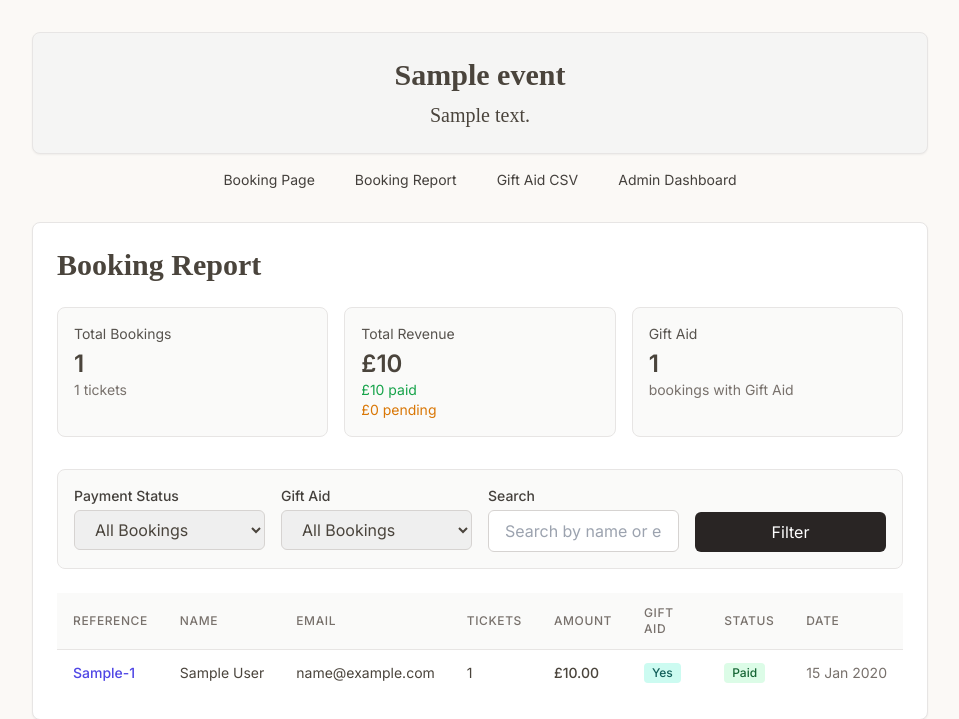
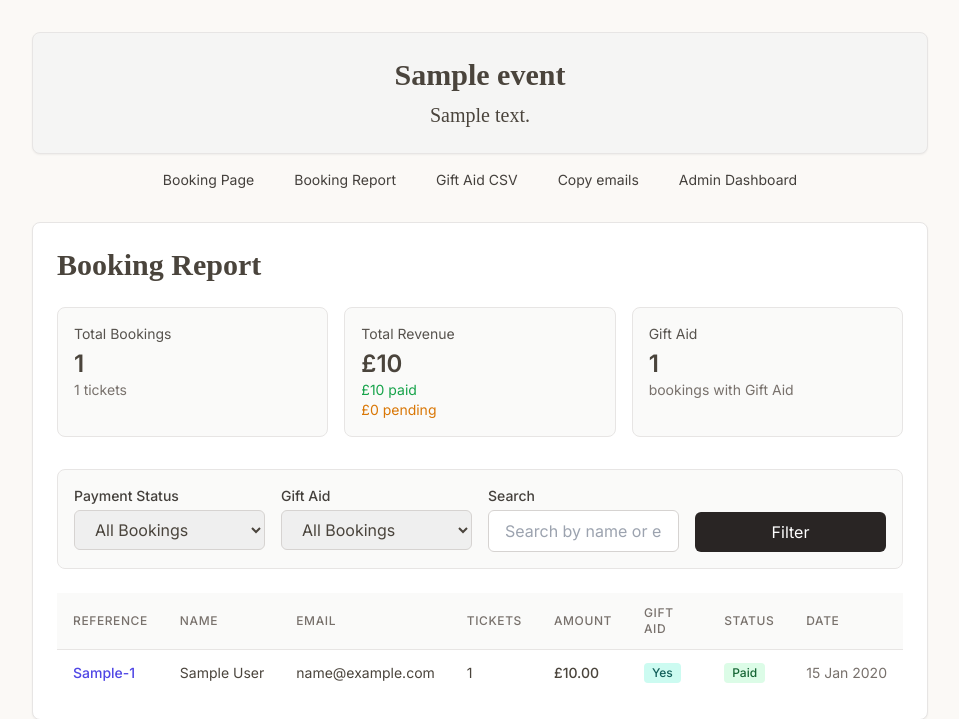
Before and after one commit to tomdyson/trusted-tickets, a Django app: a page that uses tickets/templates/tickets/base.html in a window 1280 px wide. Shown: the top 719 px of the page, without its empty margins (160-1119 px from the left). Run offline with Django 5.2, Linux system fonts and the light colour scheme; a user stored in the database is signed in; tables that the repository leaves empty hold one stand-in row (values such as "Sample post"); some libraries are stand-ins or nearby versions; some web fonts are replaced.

Commit message:
Add copy emails link to report

```diff
--- a/tickets/templates/tickets/base.html
+++ b/tickets/templates/tickets/base.html
@@ -38,6 +38,9 @@
                         {% if event.is_donation_based %}
                         <li><a href="{% url 'gift_aid_export' event.slug %}" class="px-3 py-2 rounded-md hover:bg-stone-200 text-stone-700 hover:text-stone-900">Gift Aid CSV</a></li>
                         {% endif %}
+                        {% if bcc_emails_count %}
+                        <li><a href="#" id="copy-bcc-link" class="px-3 py-2 rounded-md hover:bg-stone-200 text-stone-700 hover:text-stone-900">Copy emails</a></li>
+                        {% endif %}
                         <li><a href="{% url 'admin:index' %}" class="px-3 py-2 rounded-md hover:bg-stone-200 text-stone-700 hover:text-stone-900">Admin Dashboard</a></li>
                     </ul>
                 </nav>
--- a/tickets/templates/tickets/booking_report.html
+++ b/tickets/templates/tickets/booking_report.html
@@ -146,4 +146,69 @@
         {% endif %}
     </div>
 </div>
+
+<script>
+    (function () {
+        const bccList = "{{ bcc_emails|escapejs }}";
+        const link = document.getElementById("copy-bcc-link");
+
+        if (!link) {
+            return;
+        }
+
+        const defaultText = link.textContent || "Copy emails";
+        let resetTimer = null;
+
+        const setStatus = (message, isError) => {
+            link.textContent = message;
+            link.className = isError
+                ? "px-3 py-2 rounded-md bg-rose-100 text-rose-700"
+                : "px-3 py-2 rounded-md bg-emerald-100 text-emerald-700";
+            if (resetTimer) {
+                window.clearTimeout(resetTimer);
+            }
+            resetTimer = window.setTimeout(() => {
+                link.textContent = defaultText;
+                link.className = "px-3 py-2 rounded-md hover:bg-stone-200 text-stone-700 hover:text-stone-900";
+            }, 2000);
+        };
+
+        const copyFallback = () => {
+            const textarea = document.createElement("textarea");
+            textarea.value = bccList;
+            textarea.setAttribute("readonly", "");
+            textarea.style.position = "absolute";
+            textarea.style.left = "-9999px";
+            document.body.appendChild(textarea);
+            textarea.select();
+            try {
+                document.execCommand("copy");
+                setStatus("Copied.", false);
+            } catch (error) {
+                setStatus("Copy failed.", true);
+            }
+            document.body.removeChild(textarea);
+        };
+
+        link.addEventListener("click", async (event) => {
+            event.preventDefault();
+            if (!bccList) {
+                setStatus("No emails found.", true);
+                return;
+            }
+
+            if (navigator.clipboard && window.isSecureContext) {
+                try {
+                    await navigator.clipboard.writeText(bccList);
+                    setStatus("Copied.", false);
+                } catch (error) {
+                    copyFallback();
+                }
+                return;
+            }
+
+            copyFallback();
+        });
+    })();
+</script>
 {% endblock %}
--- a/tickets/views.py
+++ b/tickets/views.py
@@ -187,6 +187,28 @@ class BookingReportView(ListView):
         )
         context["gift_aid_count"] = bookings.filter(gift_aid=True).count()
 
+        all_bookings = (
+            Booking.objects.filter(event=self.event)
+            .order_by("created_at")
+            .values_list("email", "full_name")
+        )
+        seen_emails = set()
+        bcc_entries = []
+        for email, full_name in all_bookings:
+            if not email:
+                continue
+            normalized_email = email.strip().lower()
+            if normalized_email in seen_emails:
+                continue
+            seen_emails.add(normalized_email)
+            name = (full_name or "").strip()
+            if name:
+                bcc_entries.append(f"{name} <{email.strip()}>")
+            else:
+                bcc_entries.append(email.strip())
+        context["bcc_emails"] = ", ".join(bcc_entries)
+        context["bcc_emails_count"] = len(bcc_entries)
+
         # Make booking references available for all bookings in the template
         for booking in context["bookings"]:
             booking.ref = booking.booking_reference()
```
Also changed, not shown: README.md.
